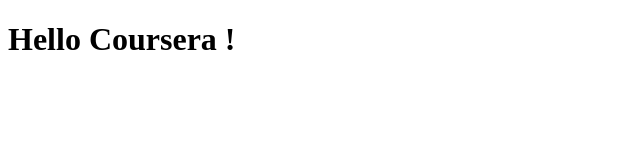
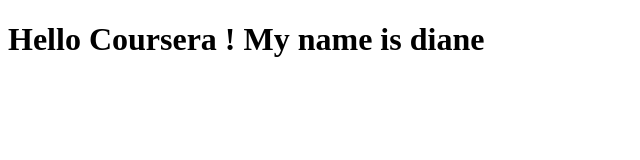
Before and after one commit to dianegli/coursera-html-css-js-class, a plain HTML site: page site/index.html in a window 1280 px wide. Shown: the whole page, without its empty margins (0-640 px from the left). Drawn offline with Linux system fonts and the light colour scheme.

```diff
--- a/site/index.html
+++ b/site/index.html
@@ -4,6 +4,6 @@
 	<title>Hello Coursera!</title>
 </head>
 <body>
-<h1>Hello Coursera !</h1>
+<h1>Hello Coursera ! My name is diane</h1>
 </body>
 </html>
```
Also changed, not shown: 2 other files.
